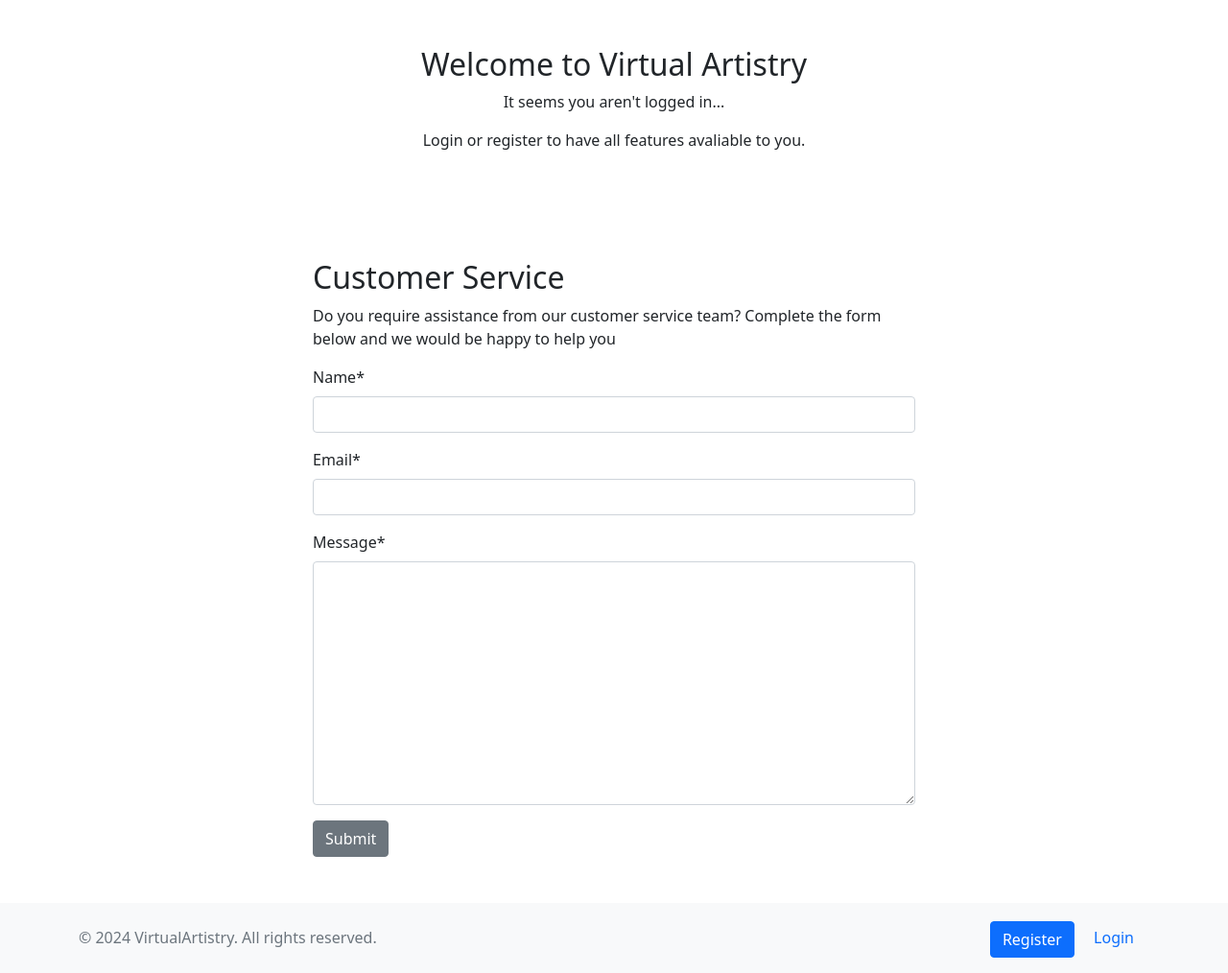
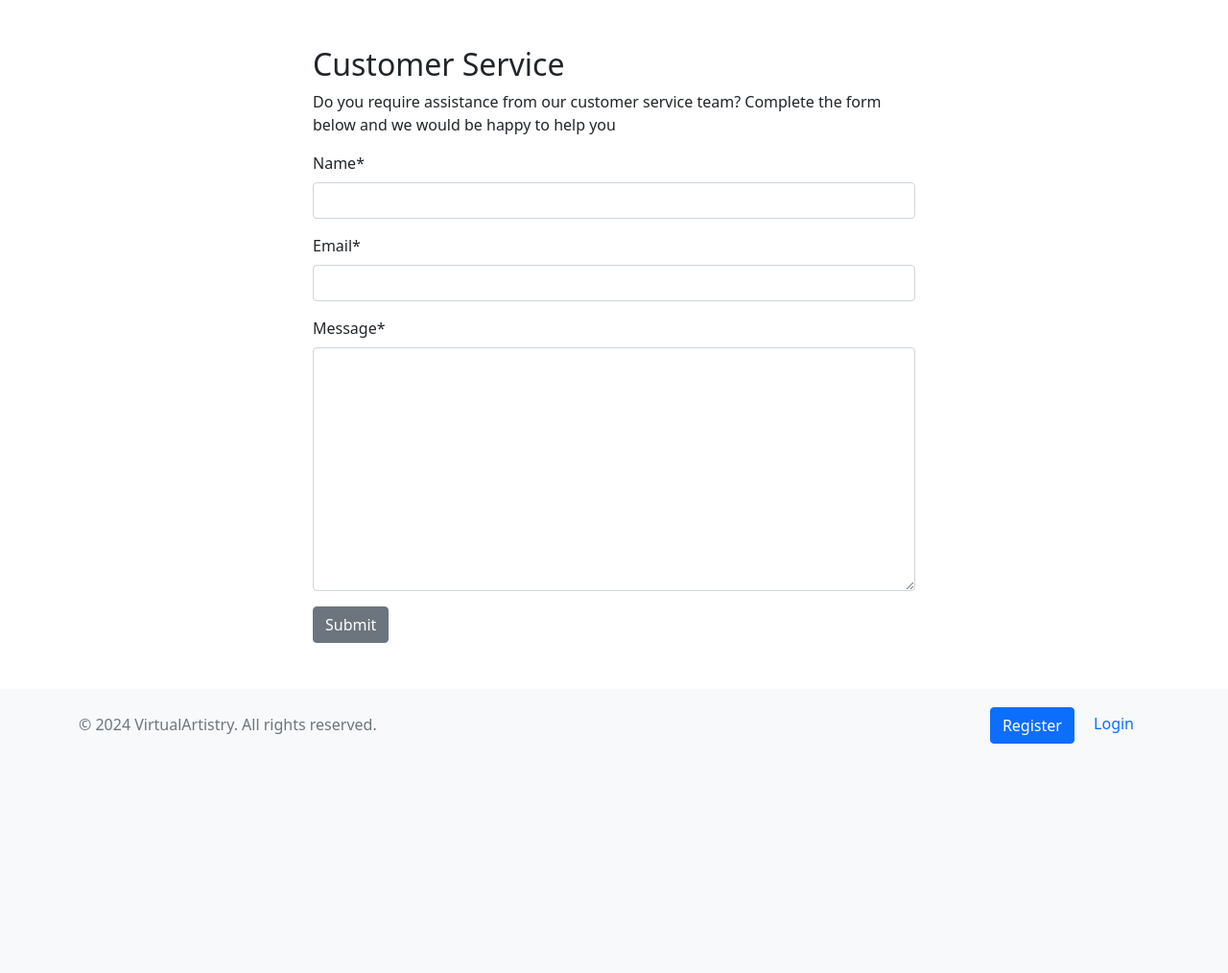
Before and after one commit to olliesharp5/virtual-artistry, a Django app: page /help/ in a window 1280 px wide. Shown: the part 56-1070 px from the top of the page at 96% size. After the commit the page ends 831 px from the top, so only its background shows below. Run offline with Django 4.2, Linux system fonts and the light colour scheme; some libraries are stand-ins or nearby versions.

Commit message:
Moved welcome message to index.html

```diff
--- a/templates/base.html
+++ b/templates/base.html
@@ -74,17 +74,6 @@
 </nav>
 
 <main>
-    {% if not user.is_authenticated %}
-    <div class="row justify-content-center text-center">
-        <div class="col-12 col-md-6 my-5">
-            <h2>Welcome to Virtual Artistry</h2>
-            <p>It seems you aren't logged in...</p>
-            <p>Login or register to have all features avaliable to you.</p>
-        </div>
-    </div>
-    {% endif %}
-
-
     {% block content %}
     <!-- Content Goes here -->
     {% endblock content %}
```
Also changed, not shown: artwork/templates/index.html (+9 -0 lines).
